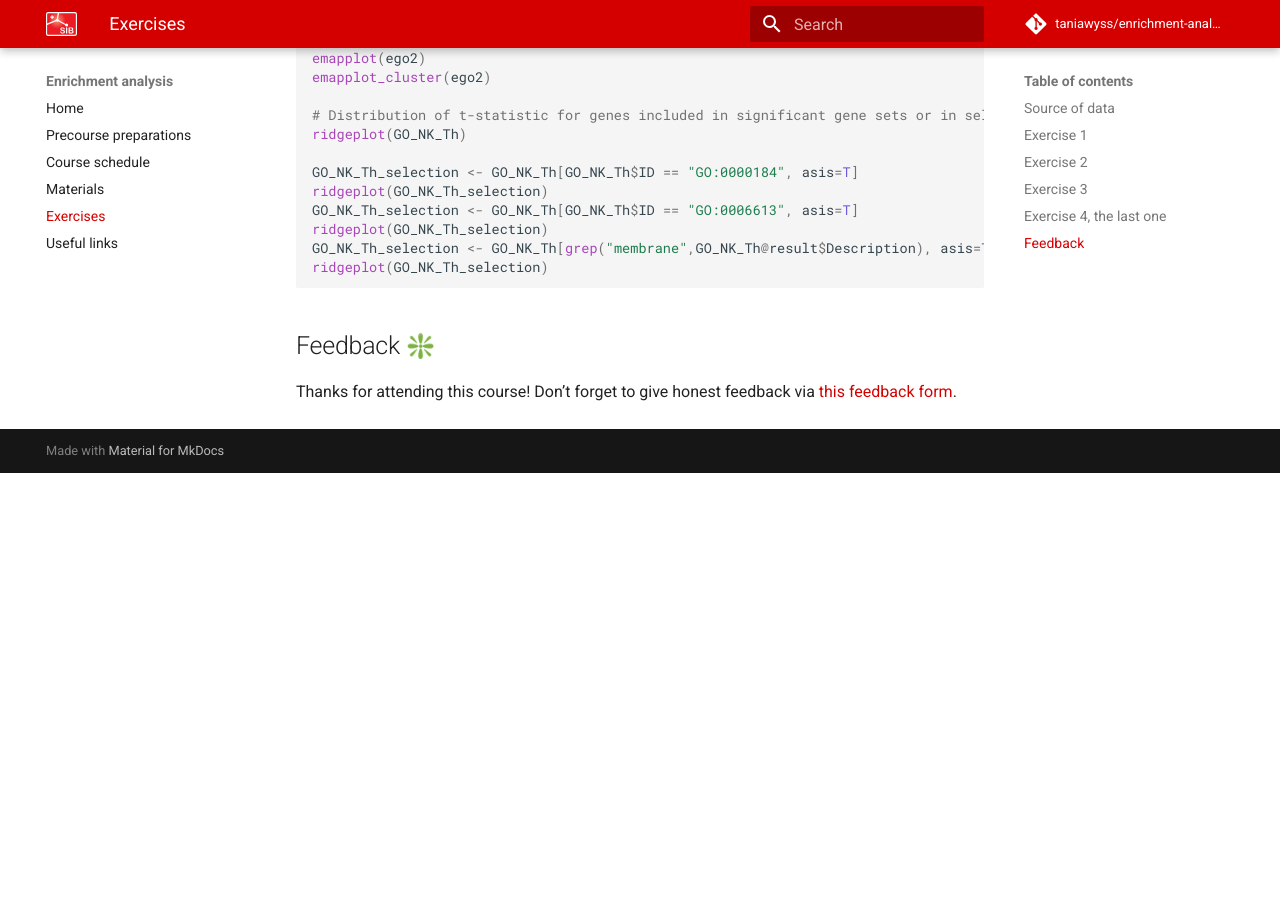
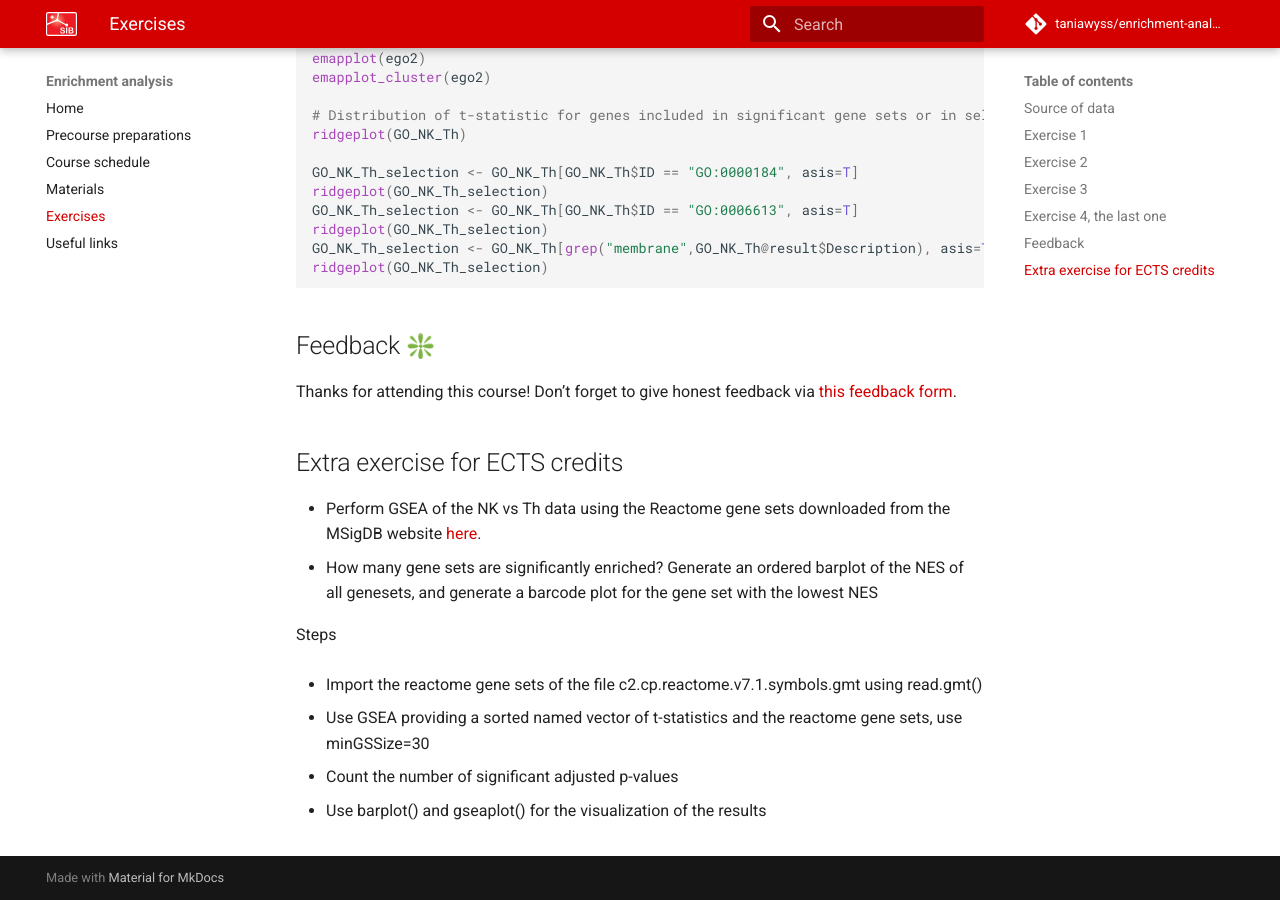
Before and after one commit to sib-swiss/enrichment-analysis-training, an MkDocs documentation site: the page built from docs/exercises.md, in a window 1280 px wide and 900 px high, scrolled down 8861 px. Built offline with MkDocs 1.6.1 and Material for MkDocs 9.7.7, drawn with Linux system fonts in a browser that asks for light colours; emoji names are drawn with the system emoji font; comment, search, counter and statistics services are not loaded; before the commit the page ends 9334 px from its top, so only the background shows below that.

Commit message:
update extra exercise

```diff
--- a/docs/exercises.md
+++ b/docs/exercises.md
@@ -457,3 +457,19 @@ ridgeplot(GO_NK_Th_selection)
 
 ## Feedback :sparkle:
 Thanks for attending this course! Don't forget to give honest feedback via [this feedback form](https://edu.sib.swiss/course/view.php?id=550).
+
+
+## Extra exercise for ECTS credits
+- Perform GSEA of the NK vs Th data using the Reactome gene sets downloaded from the
+MSigDB website [here](http://www.gsea-msigdb.org/gsea/msigdb/download_file.jsp?filePath=/msigdb/release/7.4/c2.cp.reactome.v7.4.symbols.gmt).
+- How many gene sets are significantly enriched? Generate an ordered barplot of the NES of all genesets, and generate a barcode plot for the gene set with the lowest NES
+
+Steps
+
+- Import the reactome gene sets of the file c2.cp.reactome.v7.1.symbols.gmt using read.gmt()
+
+- Use GSEA providing a sorted named vector of t-statistics and the reactome gene sets, use minGSSize=30
+
+- Count the number of significant adjusted p-values
+
+- Use barplot() and gseaplot() for the visualization of the results
```
Also changed, not shown: docs/links.md (+13 -0 lines), 1 other file.
